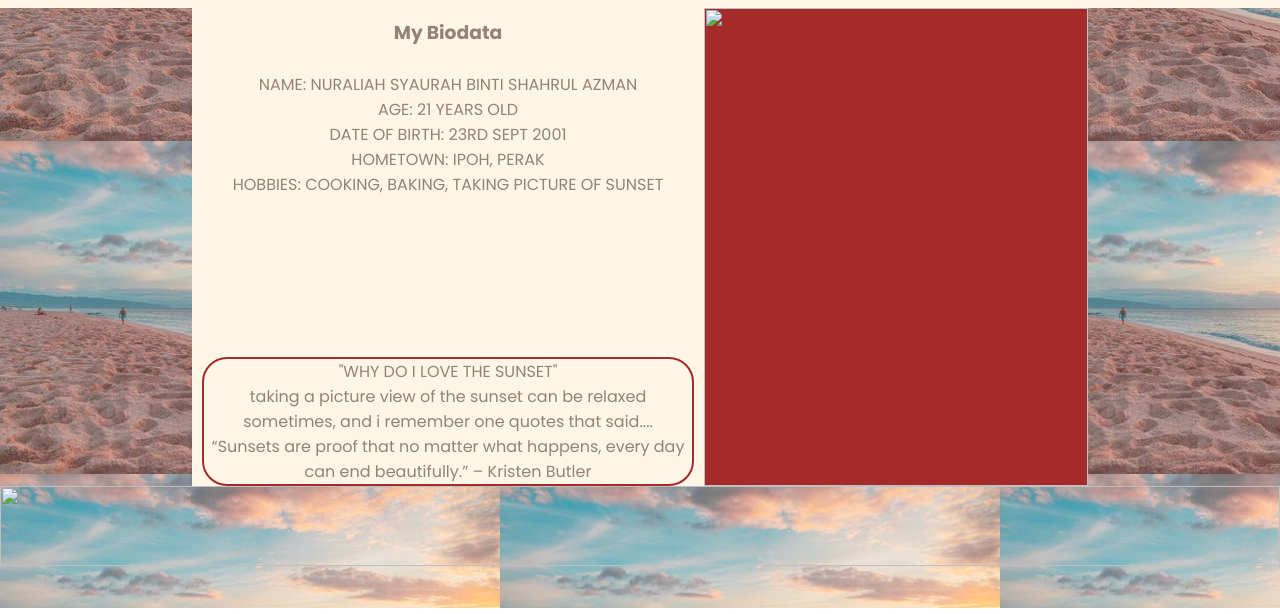
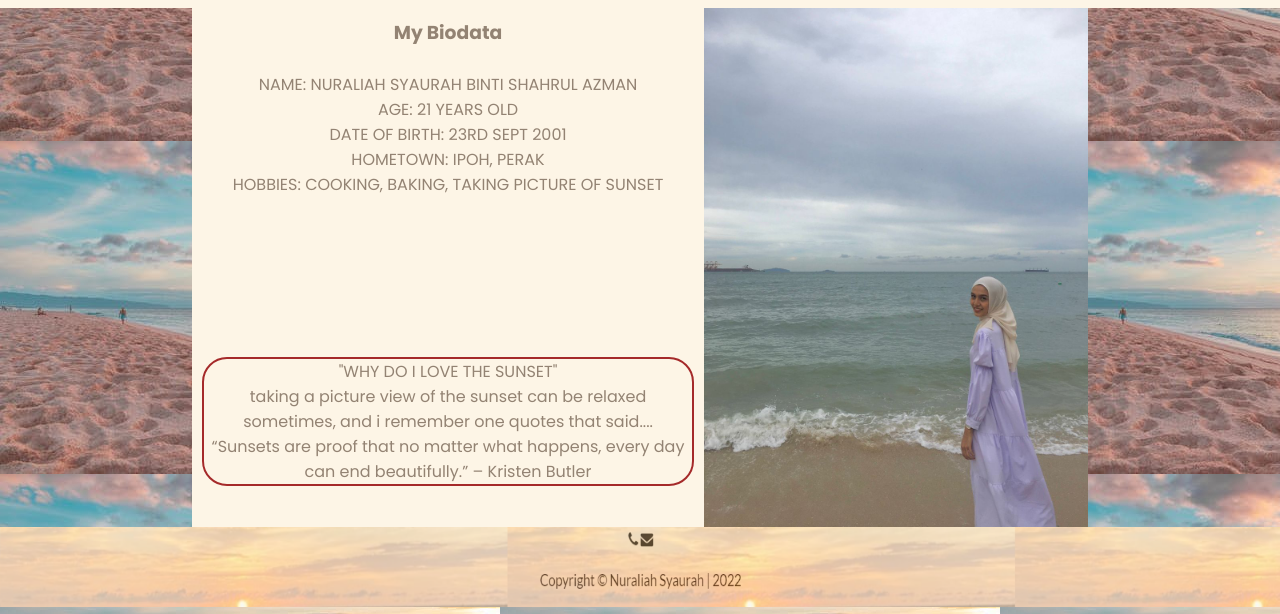
Before and after one commit to intanwanieyjoe/syaurahwebsite, a plain HTML site: page about.html in a window 1280 px wide. Shown: the part 192-806 px from the top of the page. Drawn offline with Linux system fonts and the light colour scheme; files whose address does not match are found by name; a web font is replaced by a local one.

Commit message:
Update about.html

```diff
--- a/about.html
+++ b/about.html
@@ -170,11 +170,11 @@
         class="body-container-item"
         style="flex-basis: 30vw"
       >
-        <img src="Images/me.jpeg" height="100%" width="100%" />
+        <img src="me.jpeg" height="100%" width="100%" />
       </section>
     </section>
     <section class="footer">
-      <img src="Images/footer.png" height="100%" width="100%" />
+      <img src="footer.png" height="100%" width="100%" />
     </section>
   </body>
 </html>
```
